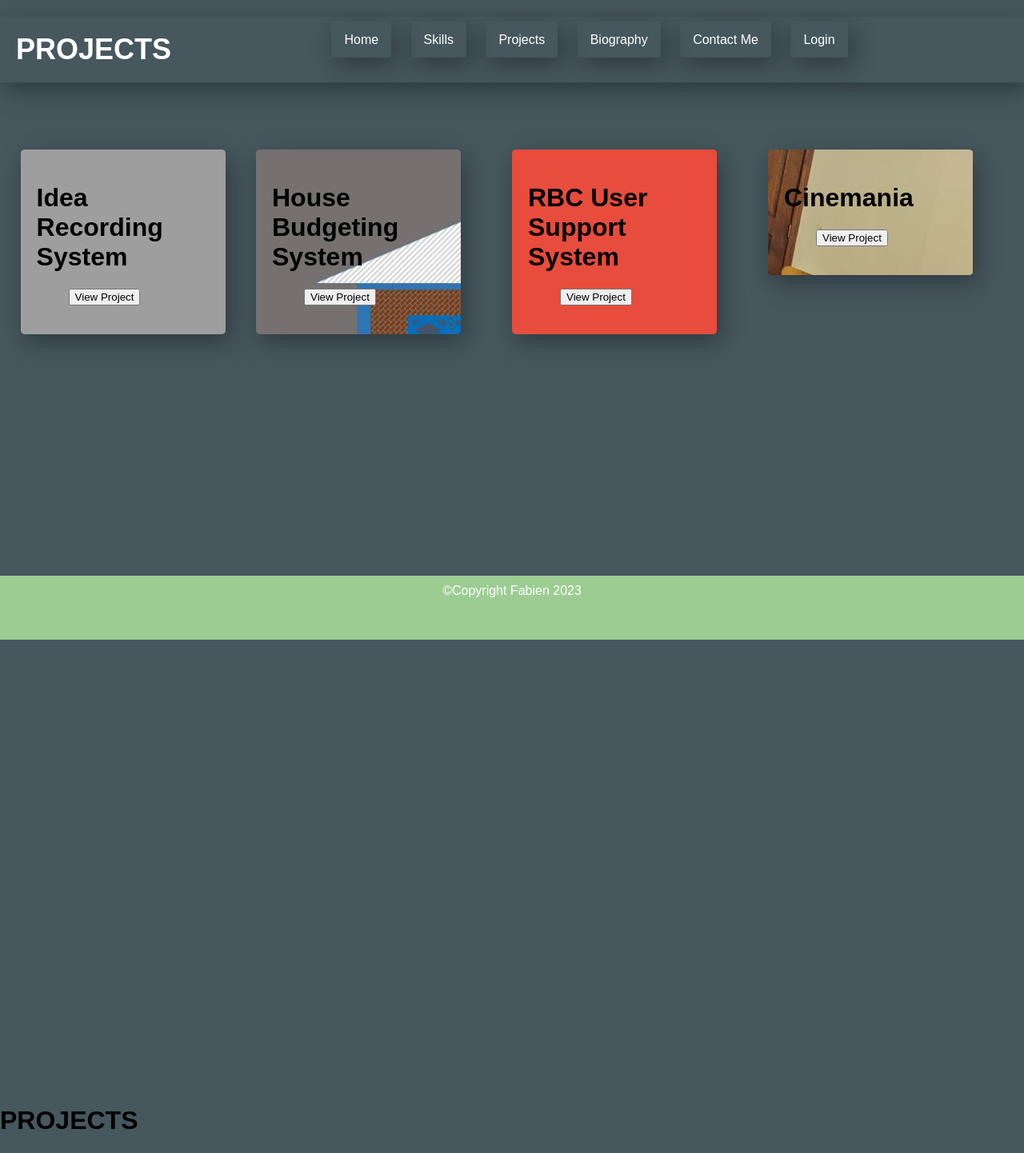
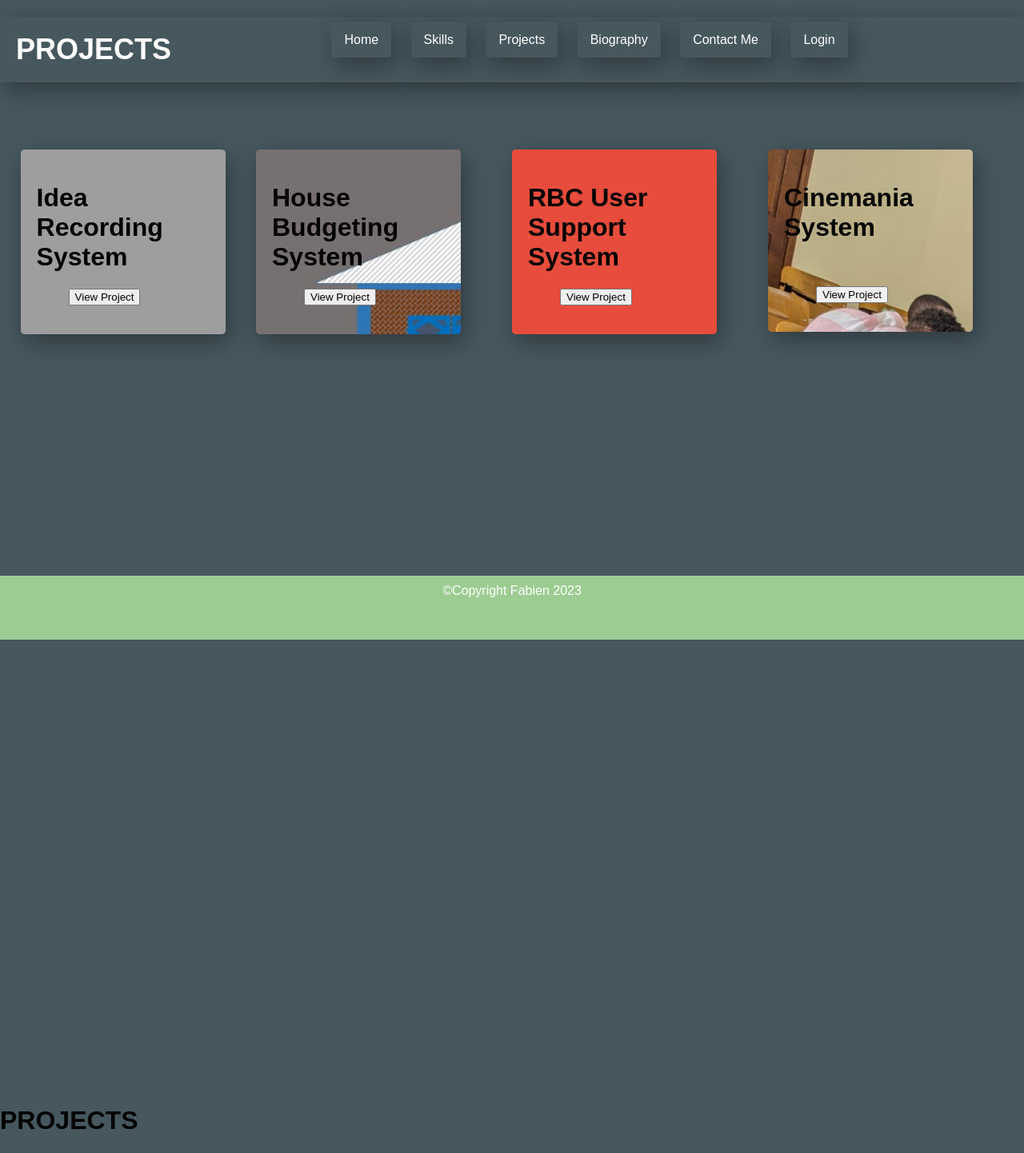
Before and after one commit to Fabien-Pro/FabienPortifolio, a Python web app: template templates/projects.html in a window 1280 px wide. Shown: the whole page at 80% size. Run offline with Jinja, Linux system fonts and the light colour scheme; the template is opened without the code that fills it, so the values that code supplies are empty; grey boxes are pictures that could not be loaded.

Commit message:
Update projects.html

```diff
--- a/templates/projects.html
+++ b/templates/projects.html
@@ -100,12 +100,13 @@
       <h1>RBC User Support System</h1>
       <ul>
         <li>
-          <a href="house.html"><button type="submit">View Project</button></a>
+          <a href="#"><button type="submit">View Project</button></a>
         </li>
       </ul>
     </div>
     <div class="right1">
-      <h1>Cinemania</h1>
+      <h1>Cinemania System</h1>
+      <br>
       <ul>
         <li>
           <a href="cinemania.html"><button type="submit">View Project</button></a>
```
